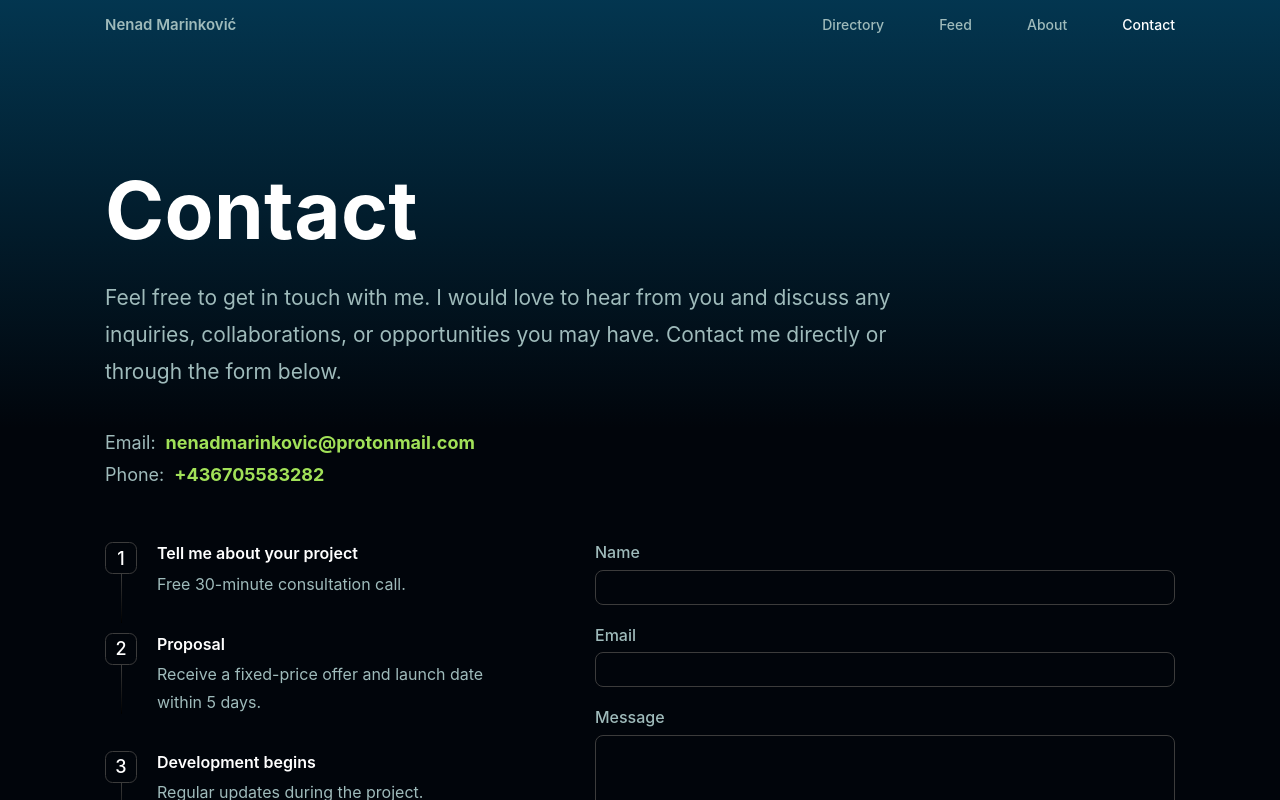
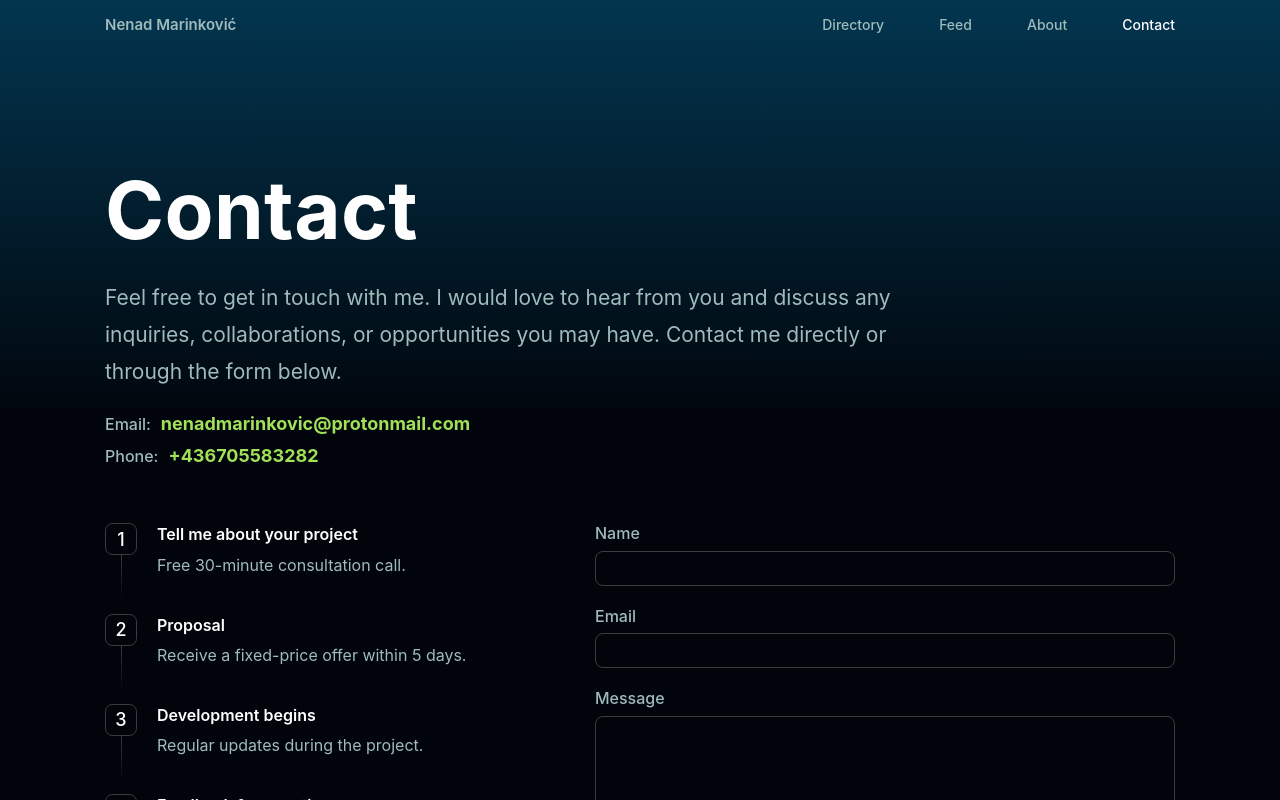
Before and after one commit to nenadmarinkovic/home, a Next.js app: page /contact in a window 1280 px wide. Shown: the top 800 px of the page. Built offline with nearby package versions, Linux system fonts and the light colour scheme; no server answers.

Commit message:
fix contact styles

```diff
--- a/app/contact/page.tsx
+++ b/app/contact/page.tsx
@@ -56,7 +56,7 @@ export default function Contact() {
                 {
                   number: 2,
                   title: 'Proposal',
-                  text: 'Receive a fixed-price offer and launch date within 5 days.',
+                  text: 'Receive a fixed-price offer within 5 days.',
                 },
                 {
                   number: 3,
--- a/styles/components/FormProcess.module.css
+++ b/styles/components/FormProcess.module.css
@@ -11,7 +11,10 @@
   flex-direction: column;
   gap: 10px;
   margin-right: 70px;
-
+  @media screen and (max-width: 1200px) {
+    flex-direction: row;
+    flex-wrap: wrap;
+  }
   @media screen and (max-width: 1024px) {
     position: relative;
     margin-top: 0px;
@@ -24,6 +27,7 @@
   display: flex;
   gap: 20px;
   align-items: flex-start;
+  min-width: 49%;
 }
 
 .number {
--- a/styles/pages/contact.module.css
+++ b/styles/pages/contact.module.css
@@ -9,6 +9,7 @@
   line-height: 1.75;
   color: var(--color-green-light);
   flex-direction: column;
+  margin-top: -20px;
 }
 
 .value {
@@ -18,9 +19,9 @@
 }
 
 .text {
-  font-size: 18px;
-  max-width: 300px;
-  font-weight: 400;
+  line-height: 1.75;
+  font-size: 16px;
+  font-weight: 500;
   color: var(--color-green-light);
   display: flex;
   gap: 10px;
```
